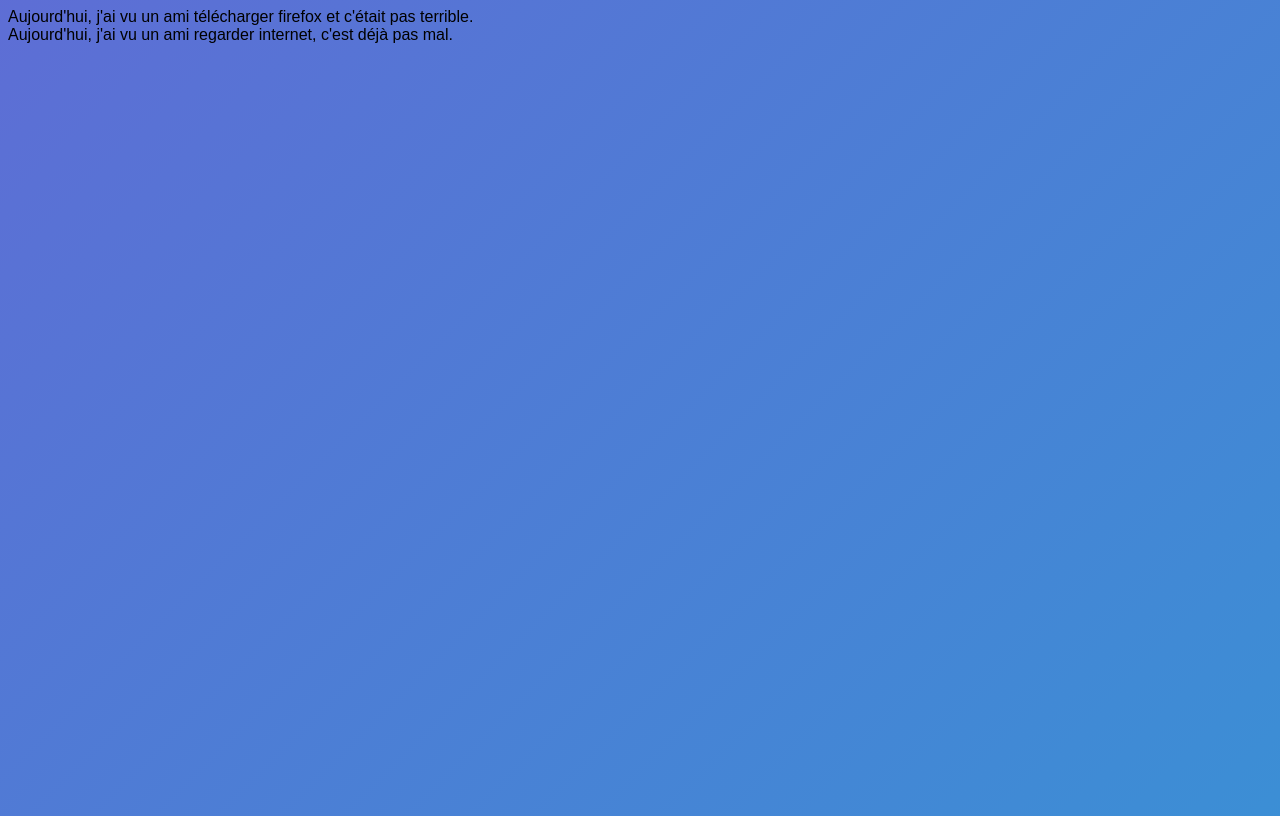
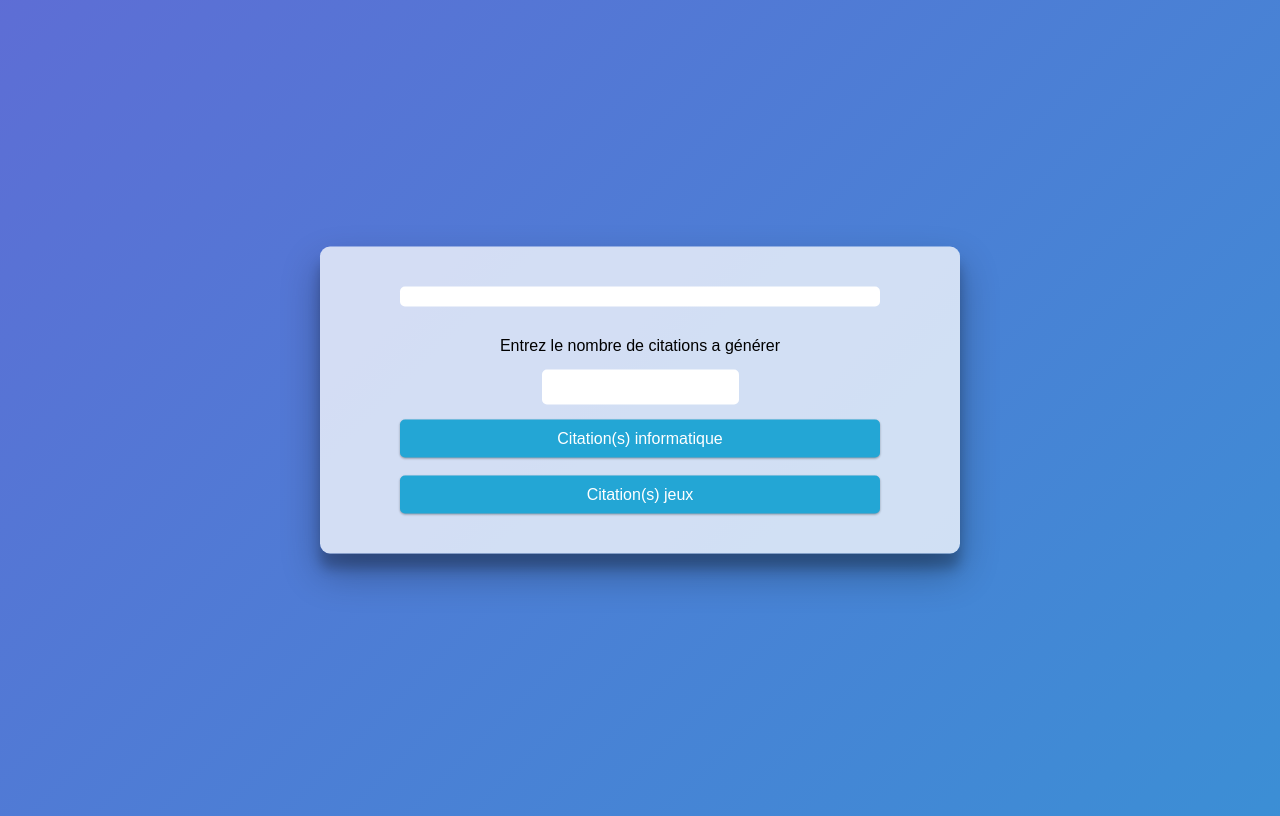
Before and after one commit to cdelllies/OCP5, a plain HTML site: page p2.html in a window 1280 px wide. Drawn offline with Linux system fonts and the light colour scheme.

Commit message:
minor integrations

```diff
--- a/p2.html
+++ b/p2.html
@@ -9,7 +9,15 @@
 </head>
 
 <body>
-
+    <div class="card">
+        <div id="result"></div>
+        <label for="iterations">Entrez le nombre de citations a générer</label>
+        <input type="number" name="iterations" id="iterations">
+        <br>
+        <a class="btn" href="#" onclick="start(1)" id="btn1">Citation(s) informatique</a>
+        <br>
+        <a class="btn" href="#" onclick="start(2)" id="btn1">Citation(s) jeux</a>
+    </div>
     <script src="p2.js"></script>
 </body>
 
--- a/p2.js
+++ b/p2.js
@@ -7,12 +7,12 @@ const iterate = (req, data) => {
             let num = rand(el.length);
             phrase += el[num]
         })
-        document.body.innerHTML += (phrase + "</br>");
+        document.querySelector("#result").innerHTML += (phrase + "</br>");
     }
 }
 
 const generate = (iterations, list) => {
-
+    document.querySelector("#result").innerHTML = ""
     fetch(list + '.json')
         .then((response) => {
             return response.json()
@@ -22,4 +22,7 @@ const generate = (iterations, list) => {
         });
 }
 
-generate(2, 1);
+const start = (list) => {
+    let request = document.querySelector('#iterations').value
+    generate(request, list)
+}
--- a/style.css
+++ b/style.css
@@ -29,8 +29,8 @@ body {
   body .card p {
     margin-bottom: 40px;
   }
-  body .card .btn {
-    margin-top: 40px;
+  .btn {
+    display: block;
     background-color: #23a6d5;
     border-radius: 5px;
     text-decoration: none;
@@ -39,8 +39,16 @@ body {
     box-shadow: 0 1px 3px rgba(0, 0, 0, 0.12), 0 1px 2px rgba(0, 0, 0, 0.24);
     transition: all 0.3s cubic-bezier(0.25, 0.8, 0.25, 1);
   }
-  body .card .btn:hover {
+  .btn:hover,
+  #iterations:hover {
     box-shadow: 0 14px 28px rgba(0, 0, 0, 0.25), 0 10px 10px rgba(0, 0, 0, 0.22);
+  }
+  #iterations{
+      margin: 15px;
+      border: none;
+      padding: 10px;
+      border-radius: 5px;
+      transition: all 0.3s cubic-bezier(0.25, 0.8, 0.25, 1);
   }
   #result{
       background-color: white;
```
